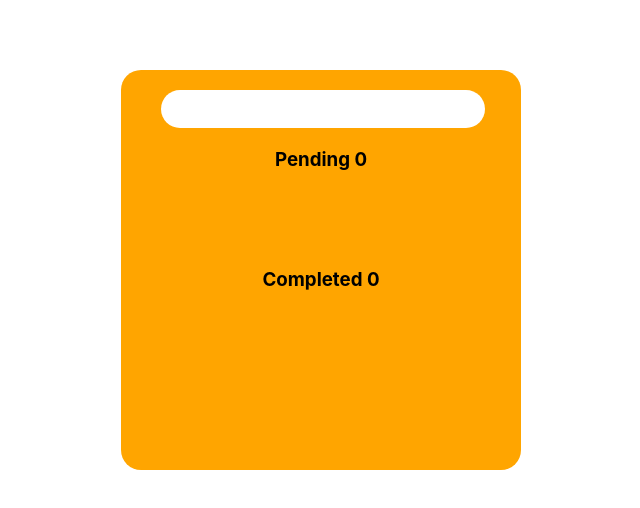
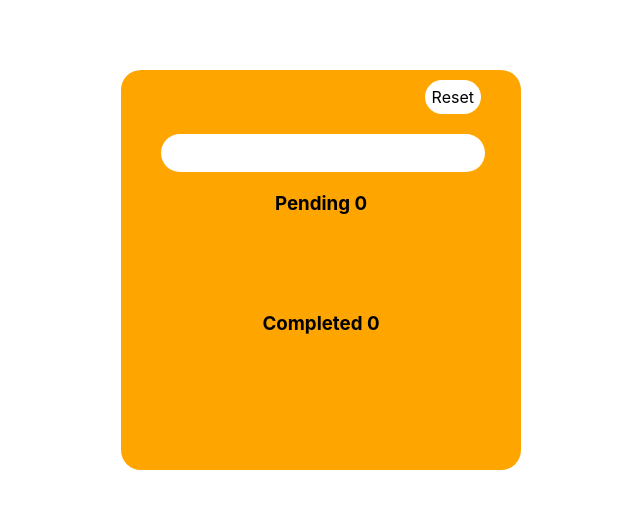
Before and after one commit to shreyas-shriyan/todo-app, a React (Create React App) app: page / in a window 1280 px wide. Shown: the top 508 px of the page, without its empty margins (319-959 px from the left). Built offline with nearby package versions, Linux system fonts and the light colour scheme.

Commit message:
added working reset button #6

```diff
--- a/src/components/Home.jsx
+++ b/src/components/Home.jsx
@@ -1,7 +1,7 @@
 import React, { useState } from 'react'
 import styles from './style.module.css'
 import { useDispatch, useSelector } from 'react-redux';
-import { addTodo } from '../redux/actions'
+import { addTodo, removeAllTodo } from '../redux/actions'
 import PendingItem from './PendingItem'
 import CompletedItem from './CompletedItem'
 import { v4 as uuidv4 } from 'uuid';
@@ -24,12 +24,16 @@ export default function Home() {
             dispatch(addTodo(payload))
             setInput("")
         }
-
     }
 
     return (
         <div className={styles.flex}>
             <div className={styles.mainCard}>
+
+                <div className={styles.resetContainer}>
+                    <div className={styles.resetButton} onClick={() => dispatch(removeAllTodo())}>Reset</div>
+                </div>
+
                 <input value={input} onKeyPress={(e) => handleEnter(e)} onChange={(e) => setInput(e.target.value)} className={styles.input}></input>
 
                 <div className={styles.pending} style={{ minHeight: "100px" }}>
--- a/src/components/style.module.css
+++ b/src/components/style.module.css
@@ -41,6 +41,21 @@
     text-align: left;
 }
 
+.resetContainer{
+    display: flex;
+    justify-content: flex-end;
+    width:auto;
+    margin: 0 10%;
+    margin-top: 20px;
+}
+
+.resetButton{
+    background-color:white;
+    padding:7px;
+    border-radius:20px;
+    margin-top: 10px;
+}
+
 .pendingItem{
     background-color: white;
     padding: 9px;
--- a/src/redux/actionTypes.js
+++ b/src/redux/actionTypes.js
@@ -1,2 +1,3 @@
 export const ADD_TODO = 'ADD_TODO';
 export const COMPLETE_TODO = 'COMPLETE_TODO';
+export const REMOVE_ALL_TODO = 'REMOVE_ALL_TODO'
--- a/src/redux/actions.js
+++ b/src/redux/actions.js
@@ -1,4 +1,4 @@
-import { ADD_TODO, COMPLETE_TODO } from './actionTypes';
+import { ADD_TODO, COMPLETE_TODO, REMOVE_ALL_TODO } from './actionTypes';
 
 export const addTodo = (payload) => ({
     type: ADD_TODO,
@@ -9,3 +9,7 @@ export const completeTodo = (payload) => ({
     type: COMPLETE_TODO,
     payload
 })
+
+export const removeAllTodo = () => ({
+    type: REMOVE_ALL_TODO
+})
--- a/src/redux/reducer.js
+++ b/src/redux/reducer.js
@@ -1,4 +1,4 @@
-import { ADD_TODO, COMPLETE_TODO } from './actionTypes';
+import { ADD_TODO, COMPLETE_TODO, REMOVE_ALL_TODO } from './actionTypes';
 
 const initialState = {
     pending: [],
@@ -15,13 +15,19 @@ export default function reducer(state = initialState, action) {
 
         case COMPLETE_TODO:
             let tempPending = state.pending.filter((item) => item.id !== action.payload.id)
-            console.log(tempPending);
             return {
                 ...state,
                 pending: tempPending,
                 completed: [...state.completed, action.payload]
             };
 
+        case REMOVE_ALL_TODO:
+            return {
+                ...state,
+                pending: [],
+                completed: []
+            };
+
         default:
             return state;
     }
```
Also changed, not shown: 1 other file (tests, documents, lock files or other folders).
